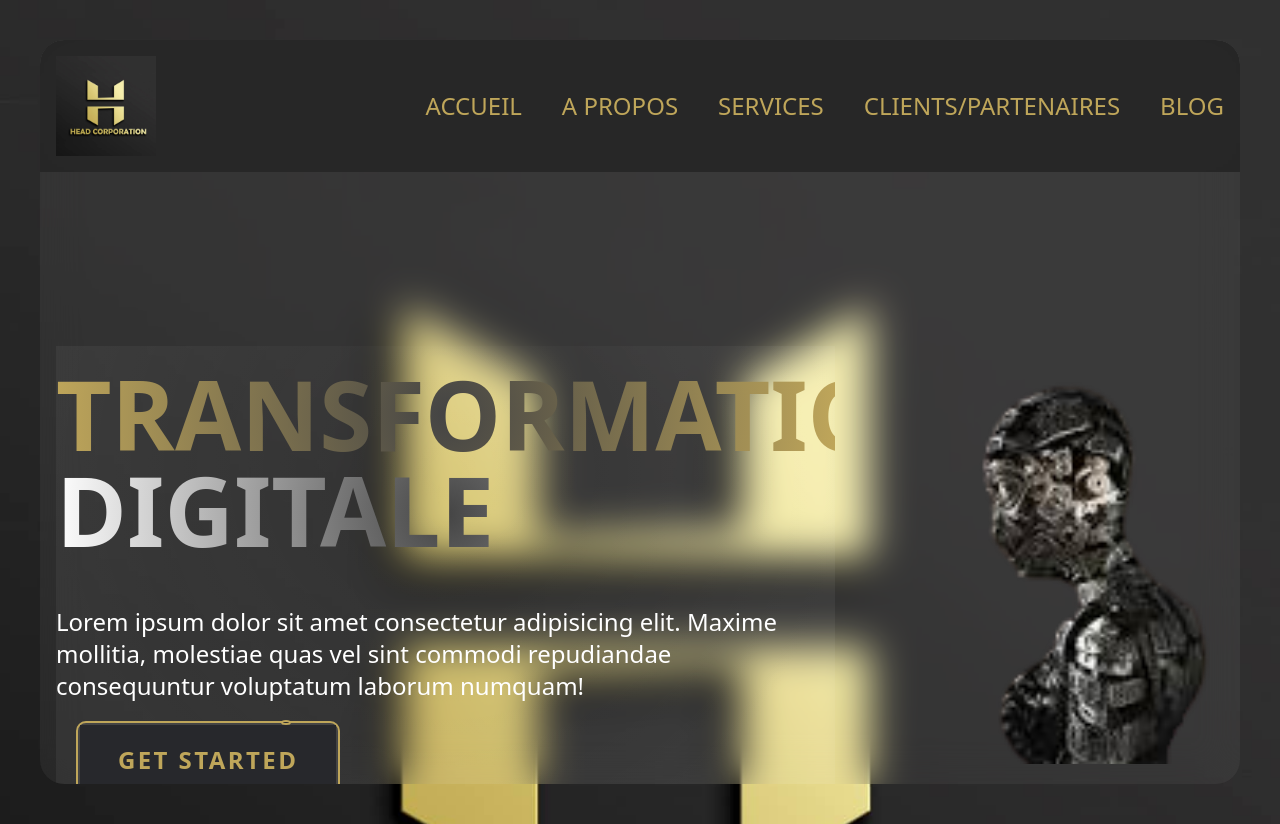
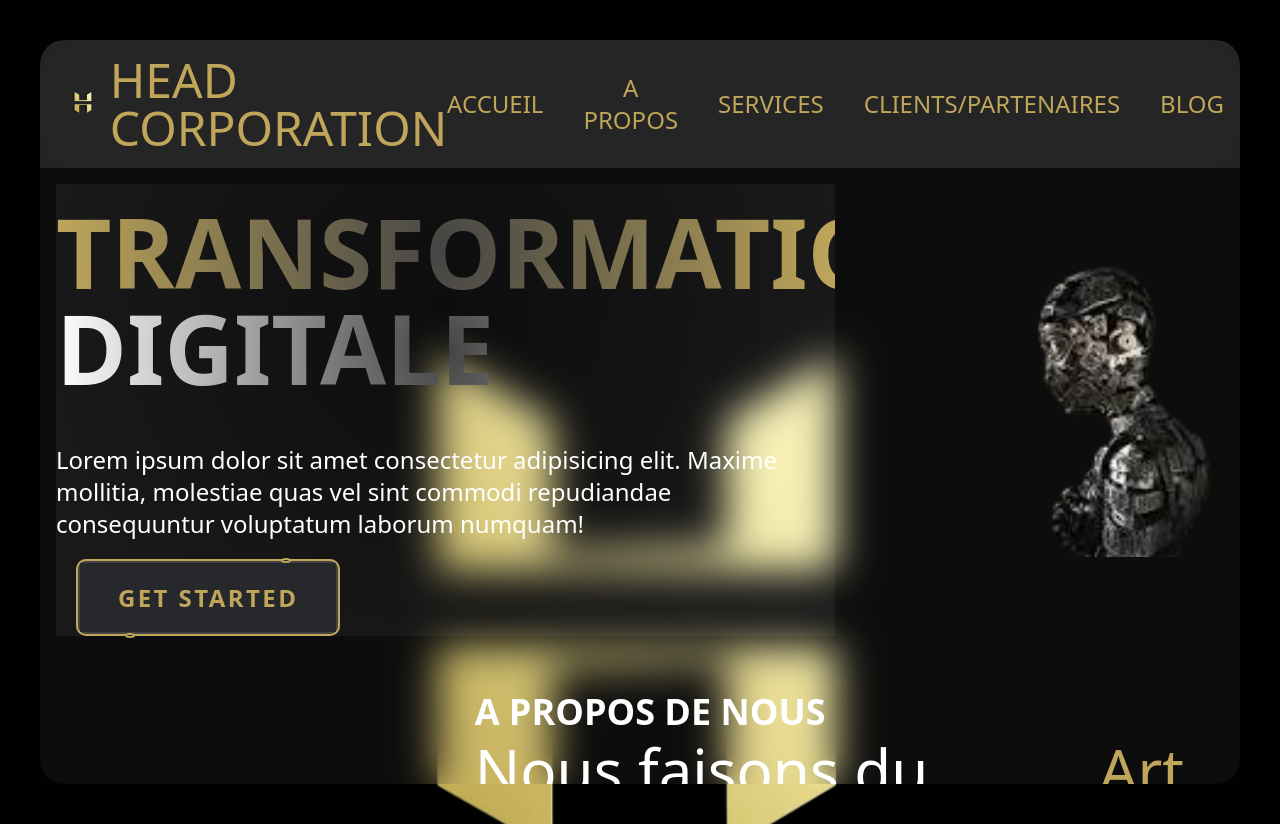
Before and after one commit to Wingrammer/headcorpcom, a website: page public/index.html in a window 1280 px wide. Drawn offline with nearby package versions, Linux system fonts and the light colour scheme; files whose address does not match are found by name.

Commit message:
background and logo change

```diff
--- a/public/index.html
+++ b/public/index.html
@@ -35,8 +35,9 @@
         bg-blacka/95 w-full top-0 sticky flex flex-row  items-center text-goldHead justify-between py-0 px-4 lg:px-4 text-4xl lg:text-xl">
         <div class="flex items-center h-auto w-auto my-4 float-left">
             <a href="#" class="hover:opacity-50">
-                <img src="./images/logoor.jpeg" alt="" width="100">
+                <img src="./images/logoSansFond.png" alt="" width="100">
             </a>
+            <span class="sm:flex hidden lg:text-5xl text-bold">HEAD CORPORATION</span>
         </div>
         <nav class="hidden space-y-8 text-start lg:space-x-10 items-center justify-center lg:text-center lg:flex
         lg:space-y-0"
@@ -47,7 +48,6 @@
             <a href="#clients" class="hover:border-b-4 text-2xl text-goldHead uppercase  border-spacing-2 navbar">Clients/Partenaires</a>
             <a href="#blog" class="hover:border-b-4 text-2xl text-goldHead uppercase  border-spacing-2 navbar">Blog</a>
         </nav>
-        <span class="sm:flex hidden lg:hidden">HEAD CORPORATION</span>
         <span class="menu lg:hidden relative mr-8">
             <i class="las la-bars cursor-pointer absolute inset z-30" id="menuBt"></i>
             <i class="las la-times cursor-pointer absolute inset switch" id="close"></i>
@@ -58,7 +58,7 @@
       <!--BODY-->
     <div class="body items-center">
         <!--BANNER-->
-        <div class=" banner bg-opacity-0 p-4 items-center justify-between h-screen flex" id="home">
+        <div class=" banner bg-opacity-0 p-4 items-center justify-between h-auto flex" id="home">
             <div class="w-full wave h-auto py-5 sm:w-2/3 sm:float-left max-w-[3]">
 
                 <h1 style="--color:#BFA65A" class="text-4xl sm:text-6xl lg:text-8xl font-bold">Transformation</h1>
@@ -70,7 +70,7 @@
                 </p>
                 <a href="#" style="--clr:#BFA65A" class="button relative py-5 px-10 my-20 font-bold text-goldHead border-goldHead "><span>Get Started</span><i></i></a>
             </div>
-            <img src="./images/ban.png" alt="" class="h-1/2 -scale-x-100 bg-transparent sm:float-right hidden sm:flex">
+            <img src="./images/ban.png" alt="" class="h-full -scale-x-100 bg-transparent sm:float-right hidden sm:flex" height="200" width="200">
         </div>
         <!--END BANNER-->
 
--- a/src/style.css
+++ b/src/style.css
@@ -5,7 +5,7 @@
 @tailwind utilities;
 body{
     background-color: #262626;
-    background:url("./images/logoor.jpeg") no-repeat fixed center;
+    background:url("./images/logoFond.jpg") no-repeat fixed center;
     background-size: cover;
 }
 .services{
```
Also changed, not shown: public/images/logoFond.jpg (added), public/images/logoSansFond.png (added), public/style.css.
